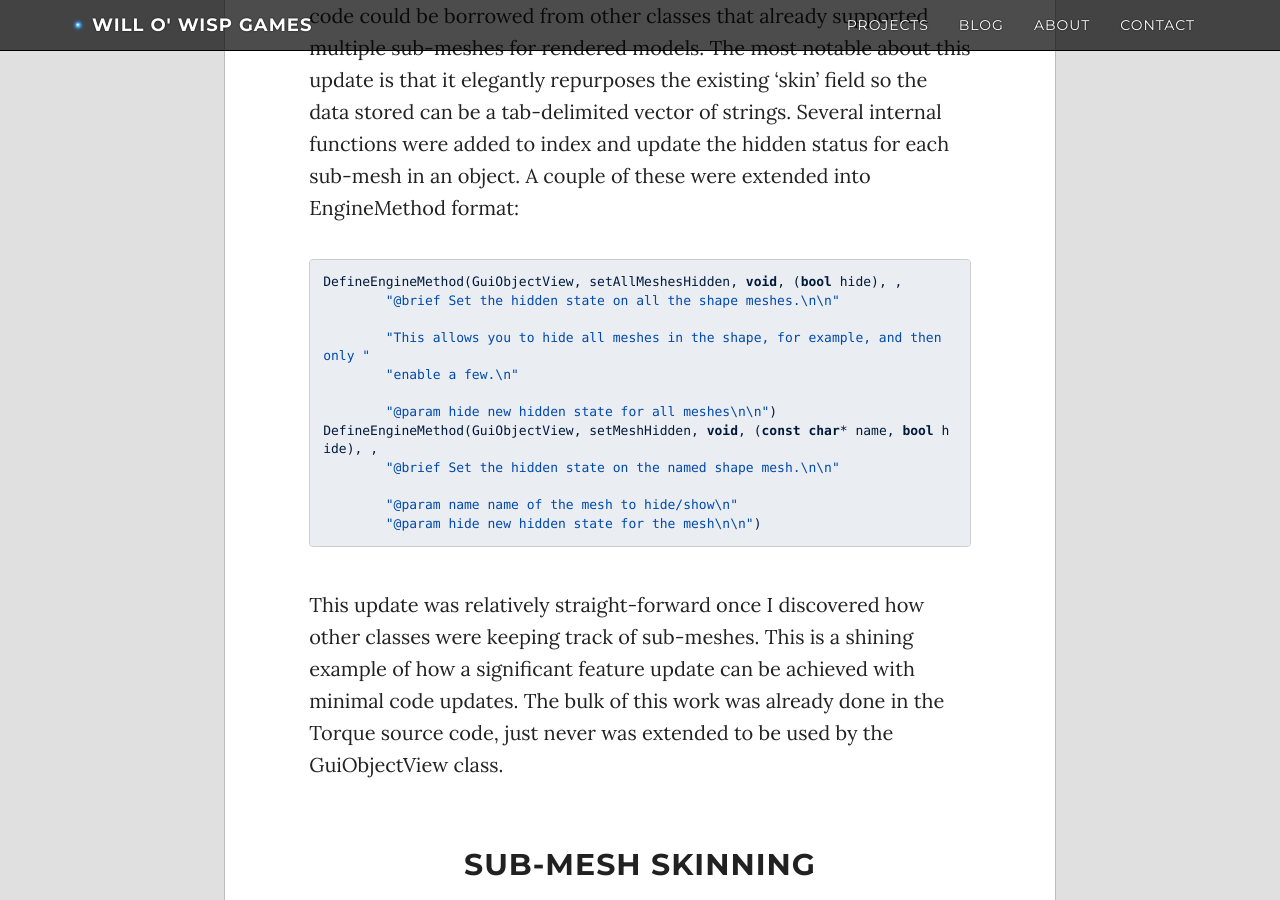
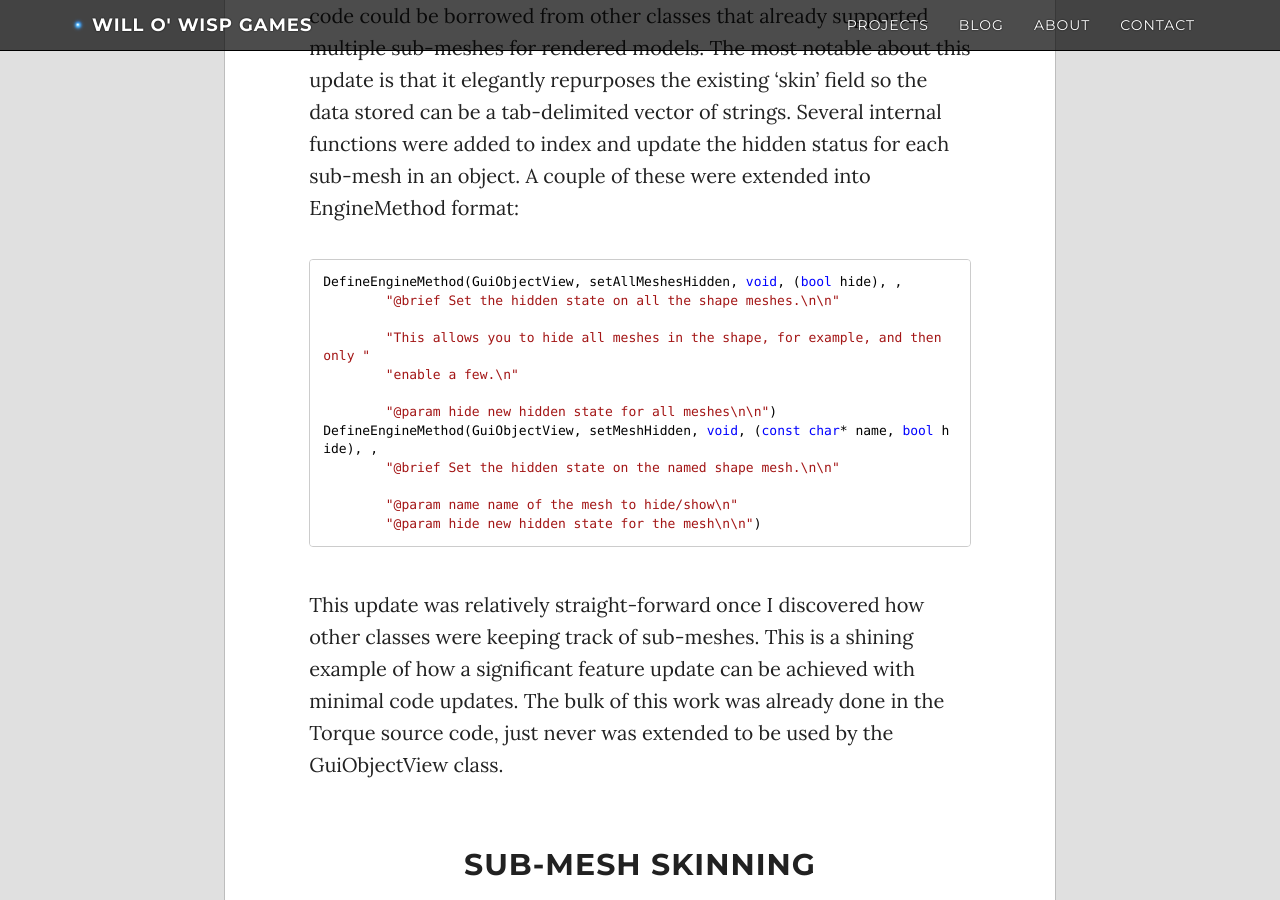
Before and after one commit to WilloWispGames/WilloWispGames.github.io, a Jekyll site: the page built from _posts/2016-09-15-ExtGuiObjView.md, in a window 1280 px wide and 900 px high, scrolled down 1807 px. Built offline with Jekyll 4.4.1, drawn with Linux system fonts in a browser that asks for light colours; nearby versions of some CDN libraries; comment, search, counter and statistics services are not loaded.

Commit message:
Update syntax-highlight.html

```diff
--- a/_includes/syntax-highlight.html
+++ b/_includes/syntax-highlight.html
@@ -3,6 +3,6 @@
 
   <!-- Syntax highlight in post pages -->
 
-  <link rel="stylesheet" type="text/css" href="//cdnjs.cloudflare.com/ajax/libs/highlight.js/8.2/styles/mono-blue.min.css">
+  <link rel="stylesheet" type="text/css" href="//cdnjs.cloudflare.com/ajax/libs/highlight.js/8.2/styles/vs.min.css">
 
 {% endif %}
```
